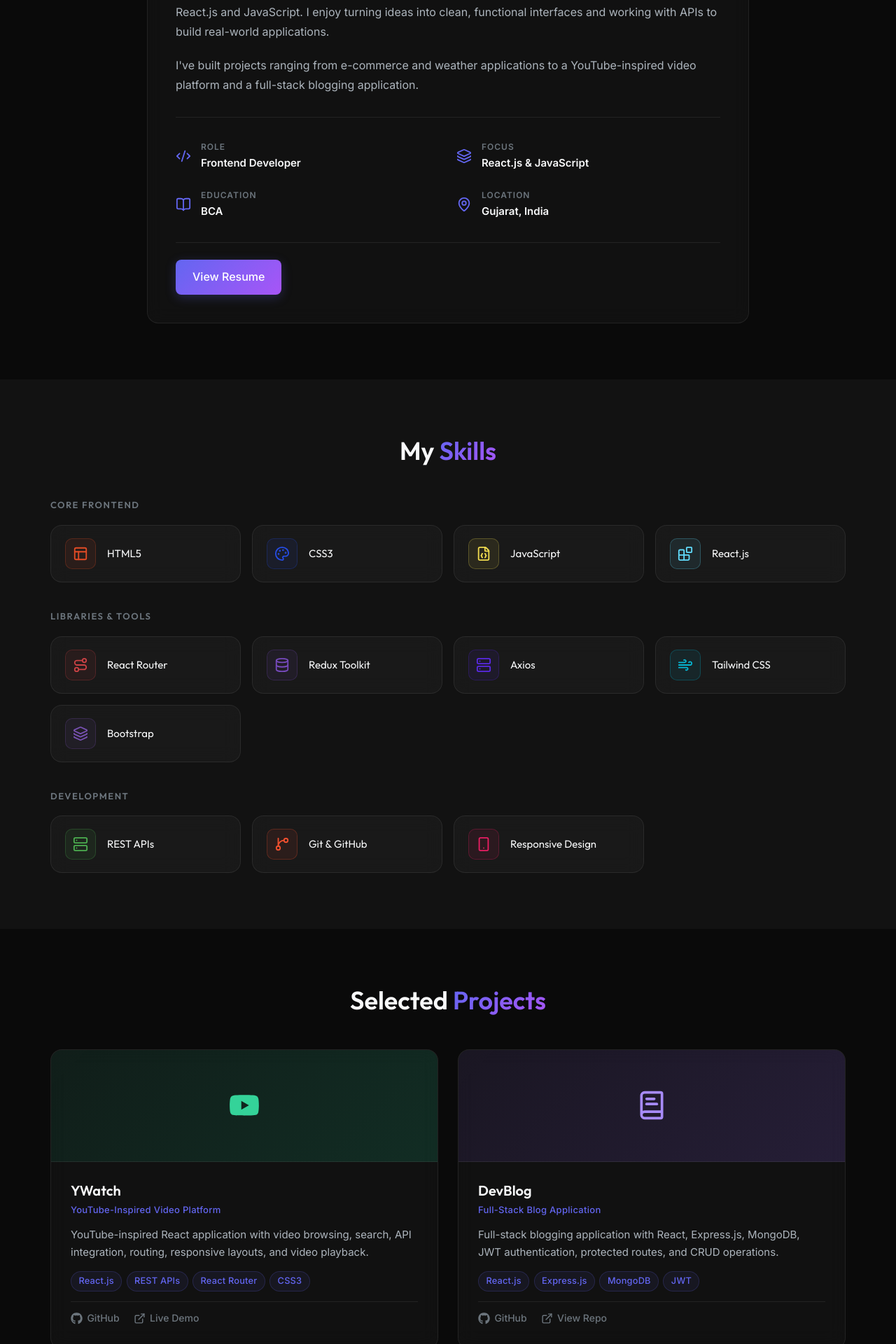
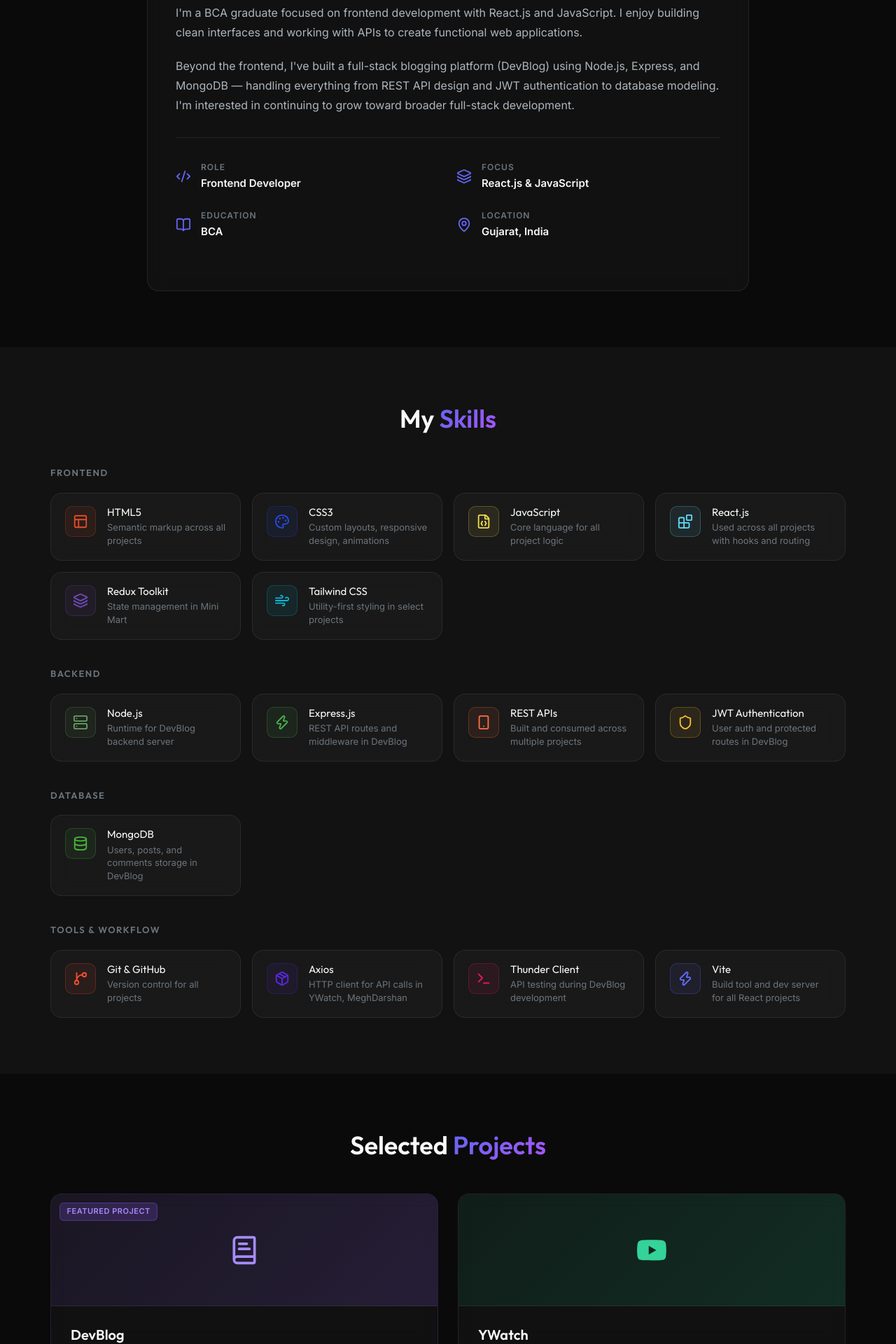
Before and after one commit to Aryankarmur/aryan-portfolio, a React (Vite) app: page / in a window 1280 px wide. Shown: the part 880-2800 px from the top of the page at 70% size. Built offline with nearby package versions, Linux system fonts and the light colour scheme.

Commit message:
feat: add core portfolio UI components and stylesheets

```diff
--- a/src/components/About.css
+++ b/src/components/About.css
@@ -72,10 +72,6 @@
   color: var(--text-primary);
 }
 
-.about-actions {
-  padding-top: 1.5rem;
-  border-top: 1px solid var(--glass-border);
-}
 
 @media (max-width: 768px) {
   .about-text {
--- a/src/components/About.jsx
+++ b/src/components/About.jsx
@@ -1,6 +1,5 @@
 import React from 'react';
 import { Code2, MapPin, BookOpen, Layers } from 'lucide-react';
-import resumePDF from '../assets/Resume/Aryan_Resume.pdf';
 import './About.css';
 
 const About = () => {
@@ -13,16 +12,19 @@ const About = () => {
 
         <div className="about-content">
           <div className="about-text glass-card animate-fade-in">
-            <h3>Frontend Developer focused on React.js &amp; JavaScript</h3>
+            <h3>Frontend Developer with practical full-stack experience</h3>
 
             <p>
-              I'm a frontend developer focused on building responsive and interactive
-              web applications using React.js and JavaScript. I enjoy turning ideas into
-              clean, functional interfaces and working with APIs to build real-world applications.
+              I'm a BCA graduate focused on frontend development with React.js
+              and JavaScript. I enjoy building clean interfaces and working with
+              APIs to create functional web applications.
             </p>
             <p>
-              I've built projects ranging from e-commerce and weather applications to a
-              YouTube-inspired video platform and a full-stack blogging application.
+              Beyond the frontend, I've built a full-stack blogging platform
+              (DevBlog) using Node.js, Express, and MongoDB — handling everything
+              from REST API design and JWT authentication to database modeling.
+              I'm interested in continuing to grow toward broader full-stack
+              development.
             </p>
 
             <div className="about-details">
@@ -59,17 +61,7 @@ const About = () => {
               </div>
             </div>
 
-            <div className="about-actions">
-              <a
-                href={resumePDF}
-                target="_blank"
-                rel="noopener noreferrer"
-                className="btn btn-primary"
-                aria-label="View Aryan Karmur's resume (opens in new tab)"
-              >
-                View Resume
-              </a>
-            </div>
+
           </div>
         </div>
       </div>
--- a/src/components/Hero.jsx
+++ b/src/components/Hero.jsx
@@ -1,7 +1,6 @@
 import React from 'react';
-import { ArrowRight, Download, Mail } from 'lucide-react';
+import { ArrowRight, Mail } from 'lucide-react';
 import { FaGithub, FaLinkedin } from 'react-icons/fa';
-import resumePDF from '../assets/Resume/Aryan_Resume.pdf';
 import './Hero.css';
 
 const Hero = () => {
@@ -19,21 +18,17 @@ const Hero = () => {
           </h1>
 
           <p className="hero-description">
-            I build responsive and interactive web applications using React.js,
-            JavaScript, REST APIs, and modern frontend technologies.
+            I build responsive web applications with React.js and JavaScript.
+            I also have hands-on experience building REST APIs with Node.js,
+            Express, and MongoDB through full-stack projects.
           </p>
 
           <div className="hero-cta">
             <a href="#projects" className="btn btn-primary">
               View Projects <ArrowRight size={18} aria-hidden="true" />
             </a>
-            <a
-              href={resumePDF}
-              download="Aryan_Karmur_Resume.pdf"
-              className="btn btn-outline"
-              aria-label="Download Aryan Karmur's resume as PDF"
-            >
-              <Download size={18} aria-hidden="true" /> Download Resume
+            <a href="#contact" className="btn btn-outline">
+              Contact <Mail size={18} aria-hidden="true" />
             </a>
           </div>
 
--- a/src/components/Navbar.css
+++ b/src/components/Navbar.css
@@ -110,6 +110,22 @@
   color: var(--accent-primary);
 }
 
+.nav-resume-btn {
+  font-size: 0.875rem;
+  font-weight: 500;
+  padding: 0.375rem 1rem;
+  border-radius: 6px;
+  border: 1px solid var(--accent-primary);
+  color: var(--accent-primary);
+  transition: var(--transition);
+  white-space: nowrap;
+}
+
+.nav-resume-btn:hover {
+  background: rgba(99, 102, 241, 0.1);
+  color: var(--accent-primary);
+}
+
 .mobile-menu-btn {
   display: none;
   background: transparent;
@@ -189,6 +205,10 @@
     display: none;
   }
 
+  .nav-resume-btn {
+    display: none;
+  }
+
   .mobile-menu-btn {
     display: flex;
   }
--- a/src/components/Navbar.jsx
+++ b/src/components/Navbar.jsx
@@ -1,4 +1,4 @@
-import React, { useState, useEffect, useRef } from 'react';
+import React, { useState, useEffect } from 'react';
 import { Menu, X, Code2, Sun, Moon } from 'lucide-react';
 import resumePDF from '../assets/Resume/Aryan_Resume.pdf';
 import './Navbar.css';
@@ -83,6 +83,17 @@ const Navbar = ({ theme, toggleTheme }) => {
             ))}
           </ul>
 
+          {/* Resume Link */}
+          <a
+            href={resumePDF}
+            target="_blank"
+            rel="noopener noreferrer"
+            className="nav-resume-btn"
+            aria-label="View resume (opens in new tab)"
+          >
+            Resume
+          </a>
+
           {/* Theme Toggle */}
           <button
             className="theme-toggle-btn"
@@ -123,6 +134,18 @@ const Navbar = ({ theme, toggleTheme }) => {
                 </a>
               </li>
             ))}
+            <li>
+              <a
+                href={resumePDF}
+                target="_blank"
+                rel="noopener noreferrer"
+                className="mobile-nav-link"
+                onClick={handleMobileLinkClick}
+                aria-label="View resume (opens in new tab)"
+              >
+                Resume
+              </a>
+            </li>
           </ul>
         </div>
       </div>
--- a/src/components/Projects.css
+++ b/src/components/Projects.css
@@ -44,6 +44,32 @@
 
 .project-card:hover .project-image {
   opacity: 0.9;
+}
+
+/* Featured card emphasis */
+.project-card--featured {
+  border-color: rgba(139, 92, 246, 0.2);
+}
+
+/* Featured badge */
+.featured-badge {
+  position: absolute;
+  top: 0.75rem;
+  left: 0.75rem;
+  padding: 0.2rem 0.6rem;
+  border-radius: 6px;
+  background: rgba(139, 92, 246, 0.2);
+  border: 1px solid rgba(139, 92, 246, 0.35);
+  color: #a78bfa;
+  font-size: 0.6875rem;
+  font-weight: 600;
+  letter-spacing: 0.5px;
+  text-transform: uppercase;
+  z-index: 1;
+}
+
+.project-image {
+  position: relative;
 }
 
 /* Content */
--- a/src/components/Projects.jsx
+++ b/src/components/Projects.jsx
@@ -5,10 +5,23 @@ import './Projects.css';
 
 const projects = [
   {
+    title: 'DevBlog',
+    subtitle: 'Full-Stack Blog Application',
+    description:
+      'A blogging platform where users can sign up, write posts, and leave comments. I built the backend from scratch with Express.js and MongoDB, added JWT-based authentication with protected routes, and connected it to a React frontend with full CRUD operations.',
+    icon: <BookText size={44} />,
+    tags: ['React.js', 'Node.js', 'Express.js', 'MongoDB', 'JWT'],
+    githubLink: 'https://github.com/Aryankarmur/devblog',
+    liveLink: 'https://github.com/Aryankarmur/devblog',
+    liveIsGitHub: true,
+    colorKey: 'violet',
+    featured: true,
+  },
+  {
     title: 'YWatch',
     subtitle: 'YouTube-Inspired Video Platform',
     description:
-      'YouTube-inspired React application with video browsing, search, API integration, routing, responsive layouts, and video playback.',
+      'A video browsing app that pulls data from the YouTube Data API. Users can search for videos, browse by category, and watch videos with a custom player layout. Built with React Router for multi-page navigation.',
     icon: <FaYoutube size={44} />,
     tags: ['React.js', 'REST APIs', 'React Router', 'CSS3'],
     githubLink: 'https://github.com/Aryankarmur/YouTube-clone',
@@ -16,22 +29,10 @@ const projects = [
     colorKey: 'emerald',
   },
   {
-    title: 'DevBlog',
-    subtitle: 'Full-Stack Blog Application',
-    description:
-      'Full-stack blogging application with React, Express.js, MongoDB, JWT authentication, protected routes, and CRUD operations.',
-    icon: <BookText size={44} />,
-    tags: ['React.js', 'Express.js', 'MongoDB', 'JWT'],
-    githubLink: 'https://github.com/Aryankarmur/devblog',
-    liveLink: 'https://github.com/Aryankarmur/devblog',
-    liveIsGitHub: true,
-    colorKey: 'violet',
-  },
-  {
     title: 'Mini Mart',
     subtitle: 'React E-Commerce Application',
     description:
-      'React e-commerce application with product browsing, dynamic product details, cart management, and persistent cart state.',
+      'An e-commerce store with product listing, individual product pages, and a shopping cart that persists across sessions. Uses React Context API for global state management.',
     icon: <ShoppingCart size={44} />,
     tags: ['React.js', 'Context API', 'CSS3'],
     githubLink: 'https://github.com/Aryankarmur/mini_mart',
@@ -42,7 +43,7 @@ const projects = [
     title: 'MeghDarshan',
     subtitle: 'Weather Forecast Application',
     description:
-      'React weather application using a weather API for location-based weather data, forecasts, and dynamic weather conditions.',
+      'A weather app that fetches real-time weather data based on city search. Displays current conditions, temperature, humidity, and wind speed with a clean UI that adapts to weather conditions.',
     icon: <CloudSun size={44} />,
     tags: ['React.js', 'REST APIs', 'CSS3'],
     githubLink: 'https://github.com/Aryankarmur/meghadarshan',
@@ -63,10 +64,13 @@ const Projects = () => {
           {projects.map((project, index) => (
             <article
               key={project.title}
-              className={`project-card glass-card project-card--${project.colorKey}`}
+              className={`project-card glass-card project-card--${project.colorKey} ${project.featured ? 'project-card--featured' : ''}`}
               style={{ animationDelay: `${index * 0.1}s` }}
             >
               <div className={`project-image project-image--${project.colorKey}`} aria-hidden="true">
+                {project.featured && (
+                  <span className="featured-badge">Featured Project</span>
+                )}
                 {project.icon}
               </div>
 
--- a/src/components/Skills.css
+++ b/src/components/Skills.css
@@ -19,7 +19,7 @@
 
 .skills-grid {
   display: grid;
-  grid-template-columns: repeat(4, 1fr);
+  grid-template-columns: repeat(auto-fill, minmax(260px, 1fr));
   gap: 1rem;
 }
 
@@ -27,7 +27,7 @@
   padding: 1.125rem 1.25rem;
   display: flex;
   flex-direction: row;
-  align-items: center;
+  align-items: flex-start;
   gap: 1rem;
 }
 
@@ -56,6 +56,13 @@
   height: 22px;
 }
 
+.skill-info {
+  display: flex;
+  flex-direction: column;
+  gap: 0.2rem;
+  min-width: 0;
+}
+
 .skill-card h4 {
   font-size: 0.9375rem;
   font-weight: 500;
@@ -63,23 +70,24 @@
   line-height: 1.2;
 }
 
-/* Responsive */
-@media (max-width: 1024px) {
-  .skills-grid {
-    grid-template-columns: repeat(3, 1fr);
-  }
+.skill-note {
+  font-size: 0.8125rem;
+  color: var(--text-muted);
+  line-height: 1.45;
+  font-weight: 400;
 }
 
+/* Responsive */
 @media (max-width: 768px) {
   .skills-grid {
-    grid-template-columns: repeat(2, 1fr);
+    grid-template-columns: repeat(auto-fill, minmax(220px, 1fr));
     gap: 0.875rem;
   }
 }
 
 @media (max-width: 480px) {
   .skills-grid {
-    grid-template-columns: 1fr 1fr;
+    grid-template-columns: 1fr;
     gap: 0.75rem;
   }
 
@@ -96,4 +104,8 @@
   .skill-card h4 {
     font-size: 0.875rem;
   }
+
+  .skill-note {
+    font-size: 0.75rem;
+  }
 }
--- a/src/components/Skills.jsx
+++ b/src/components/Skills.jsx
@@ -2,36 +2,45 @@ import React from 'react';
 import {
   Layout, Palette, FileJson, Blocks,
   Wind, GitBranch, Server, Smartphone,
-  Route, Database, Layers
+  Database, Shield, Zap, Terminal,
+  Layers, Package
 } from 'lucide-react';
 import './Skills.css';
 
 const skillGroups = [
   {
-    label: 'Core Frontend',
+    label: 'Frontend',
     skills: [
-      { name: 'HTML5', icon: <Layout className="skill-icon" />, color: '#e34c26' },
-      { name: 'CSS3', icon: <Palette className="skill-icon" />, color: '#264de4' },
-      { name: 'JavaScript', icon: <FileJson className="skill-icon" />, color: '#f0db4f' },
-      { name: 'React.js', icon: <Blocks className="skill-icon" />, color: '#61dbfb' },
+      { name: 'HTML5', note: 'Semantic markup across all projects', icon: <Layout className="skill-icon" />, color: '#e34c26' },
+      { name: 'CSS3', note: 'Custom layouts, responsive design, animations', icon: <Palette className="skill-icon" />, color: '#264de4' },
+      { name: 'JavaScript', note: 'Core language for all project logic', icon: <FileJson className="skill-icon" />, color: '#f0db4f' },
+      { name: 'React.js', note: 'Used across all projects with hooks and routing', icon: <Blocks className="skill-icon" />, color: '#61dbfb' },
+      { name: 'Redux Toolkit', note: 'State management in Mini Mart', icon: <Layers className="skill-icon" />, color: '#764abc' },
+      { name: 'Tailwind CSS', note: 'Utility-first styling in select projects', icon: <Wind className="skill-icon" />, color: '#06b6d4' },
     ],
   },
   {
-    label: 'Libraries & Tools',
+    label: 'Backend',
     skills: [
-      { name: 'React Router', icon: <Route className="skill-icon" />, color: '#ca4245' },
-      { name: 'Redux Toolkit', icon: <Database className="skill-icon" />, color: '#764abc' },
-      { name: 'Axios', icon: <Server className="skill-icon" />, color: '#5a29e4' },
-      { name: 'Tailwind CSS', icon: <Wind className="skill-icon" />, color: '#06b6d4' },
-      { name: 'Bootstrap', icon: <Layers className="skill-icon" />, color: '#7952b3' },
+      { name: 'Node.js', note: 'Runtime for DevBlog backend server', icon: <Server className="skill-icon" />, color: '#68a063' },
+      { name: 'Express.js', note: 'REST API routes and middleware in DevBlog', icon: <Zap className="skill-icon" />, color: '#4caf50' },
+      { name: 'REST APIs', note: 'Built and consumed across multiple projects', icon: <Smartphone className="skill-icon" />, color: '#ff7043' },
+      { name: 'JWT Authentication', note: 'User auth and protected routes in DevBlog', icon: <Shield className="skill-icon" />, color: '#fbc02d' },
     ],
   },
   {
-    label: 'Development',
+    label: 'Database',
     skills: [
-      { name: 'REST APIs', icon: <Server className="skill-icon" />, color: '#4caf50' },
-      { name: 'Git & GitHub', icon: <GitBranch className="skill-icon" />, color: '#f1502f' },
-      { name: 'Responsive Design', icon: <Smartphone className="skill-icon" />, color: '#e91e63' },
+      { name: 'MongoDB', note: 'Users, posts, and comments storage in DevBlog', icon: <Database className="skill-icon" />, color: '#4db33d' },
+    ],
+  },
+  {
+    label: 'Tools & Workflow',
+    skills: [
+      { name: 'Git & GitHub', note: 'Version control for all projects', icon: <GitBranch className="skill-icon" />, color: '#f1502f' },
+      { name: 'Axios', note: 'HTTP client for API calls in YWatch, MeghDarshan', icon: <Package className="skill-icon" />, color: '#5a29e4' },
+      { name: 'Thunder Client', note: 'API testing during DevBlog development', icon: <Terminal className="skill-icon" />, color: '#e91e63' },
+      { name: 'Vite', note: 'Build tool and dev server for all React projects', icon: <Zap className="skill-icon" />, color: '#646cff' },
     ],
   },
 ];
@@ -65,7 +74,12 @@ const Skills = () => {
                     >
                       {skill.icon}
                     </div>
-                    <h4>{skill.name}</h4>
+                    <div className="skill-info">
+                      <h4>{skill.name}</h4>
+                      {skill.note && (
+                        <p className="skill-note">{skill.note}</p>
+                      )}
+                    </div>
                   </div>
                 ))}
               </div>
```
